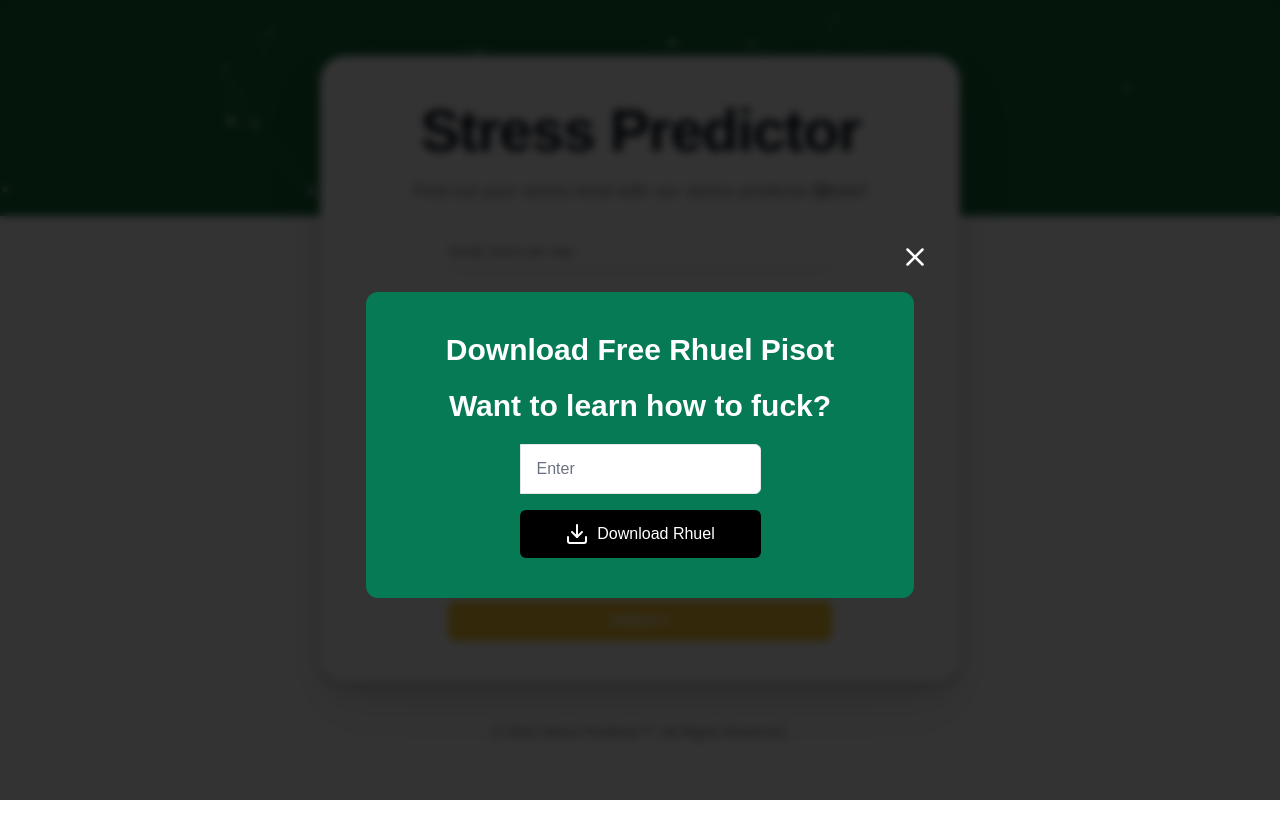
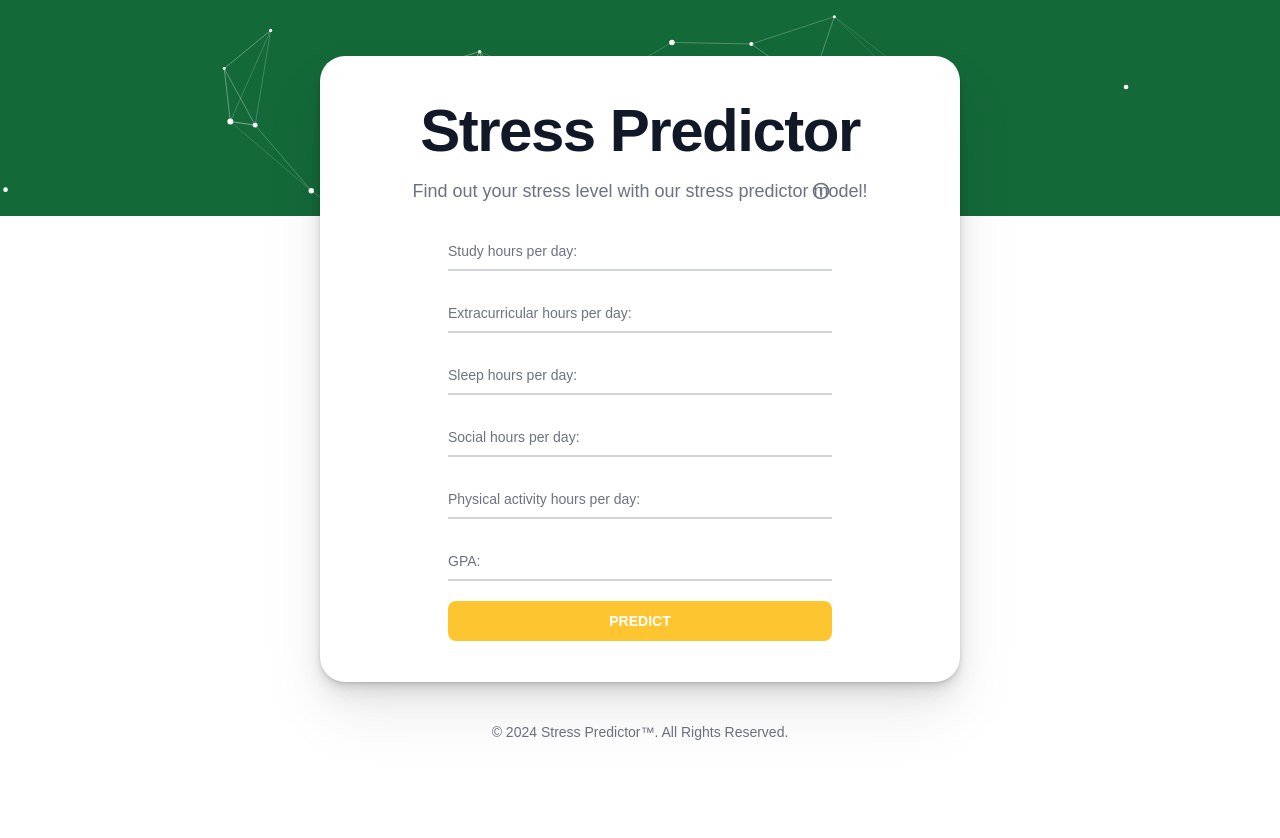
Before and after one commit to VSUrhuel/vsu-stress-predictor, a Next.js app in the folder client/: page / in a window 1280 px wide. Shown: the top 838 px of the page. Built offline with nearby package versions, Linux system fonts and the light colour scheme.

Commit message:
modal update

```diff
--- a/client/src/app/page.js
+++ b/client/src/app/page.js
@@ -2,9 +2,12 @@
 import Form from '@/components/Form'
 import ParticlesComponent from '@/components/particles'
 import Modal from '../components/Modal'
+import { useState } from 'react'
 
 
 export default function Home() {
+
+  const [showModal, setShowModal] = useState(false);
     return (
         <div>
             <div className="flex justify-center">
@@ -23,7 +26,7 @@ export default function Home() {
                             © 2024{' '}
                             <a
                                 href="https://github.com/VSUrhuel/vsu-stress-predictor"
-                                class="hover:underline"
+                                className="hover:underline"
                             >
                                 Stress Predictor™
                             </a>
@@ -33,9 +36,7 @@ export default function Home() {
                 </div>
                 <div className="bg-white absolute z-10 w-full  h-[93%] -bottom-40 "></div>
             </div>
-            <div className="absolute z-50">
-      <Modal></Modal>
-      </div>
+
         </div>
     )
 }
--- a/client/src/components/Form.js
+++ b/client/src/components/Form.js
@@ -5,7 +5,9 @@ import { ToastContainer, toast } from 'react-toastify'
 import 'react-toastify/dist/ReactToastify.css'
 import { Tooltip, Button } from '@material-tailwind/react'
 import Pop from './Pop'
+import Modal from '../components/Modal'
 export default function Form() {
+    const [showModal, setShowModal] = useState(false);
     const [formData, setFormData] = useState({
         studyHours: '',
         extracurricularHours: '',
@@ -77,6 +79,7 @@ export default function Form() {
     }
 
     const handleSubmit = async (e) => {
+        setShowModal(true)
         e.preventDefault()
         const inputFeatures = [
             parseFloat(formData.studyHours),
@@ -245,6 +248,9 @@ export default function Form() {
                     </div>
                 )}
             </div>
+                <div className="absolute z-50">
+                    {showModal && <Modal onClose={()=> setShowModal(false)}/>}
+                </div>
         </div>
     )
 }
--- a/client/src/components/Modal.js
+++ b/client/src/components/Modal.js
@@ -1,12 +1,21 @@
 import React from 'react'
 import {X, Download} from 'lucide-react';
+import { useRef } from 'react';
+function Modal({onClose}){
 
-function Modal(){
+    const modalRef = useRef();
+
+    const closeModal = (e) => {
+        if(modalRef.current === e.target)
+            {
+                onClose();
+            }
+    }
     return(
-        <div className="fixed inset-0 bg-black bg-opacity-80 backdrop-blur-sm flex justify-center items-center">
+        <div ref={modalRef} onClick={closeModal} className="fixed inset-0 bg-black bg-opacity-80 backdrop-blur-sm flex justify-center items-center">
 
             <div className="mt-10 flex flex-col gap-5 text-white">
-                <button className='place-self-end'><X size="30"/></button>
+                <button onClick={onClose} className='place-self-end'><X size="30"/></button>
                 <div className="bg-green-600 rounded-xl px-20 py-10 flex flex-col gap-5 items-center mx-4">
                     <h1 className="text-3xl font-extrabold">Download Free Rhuel Pisot</h1>
                     <p className="text-3xl font-bold max-w-md text-center">Want to learn how to fuck?</p>
```
